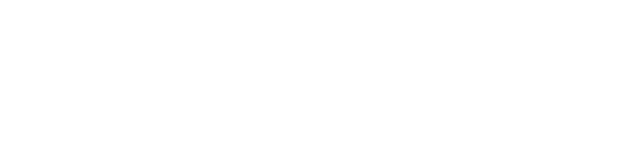
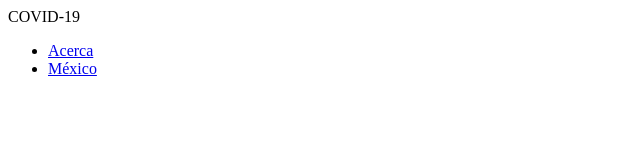
Before and after one commit to DavidRinM/Covid-web, a plain HTML site: page Front/index.html in a window 1280 px wide. Shown: the whole page, without its empty margins (0-640 px from the left). Drawn offline with Linux system fonts and the light colour scheme.

Commit message:
First Front Commit

```diff
--- a/Front/index.html
+++ b/Front/index.html
@@ -6,6 +6,14 @@
     <title>COVID-19</title>
 </head>
 <body>
-
+    <nav class="navbaar">
+        <section class="brand-title"> COVID-19</section>
+        <section class="navbar-links">
+            <ul>
+                <li><a href="#">Acerca</a></li>
+                <li><a href="#">México</a></li>
+            </ul>
+        </section>
+    </nav>
 </body>
 </html>
```
